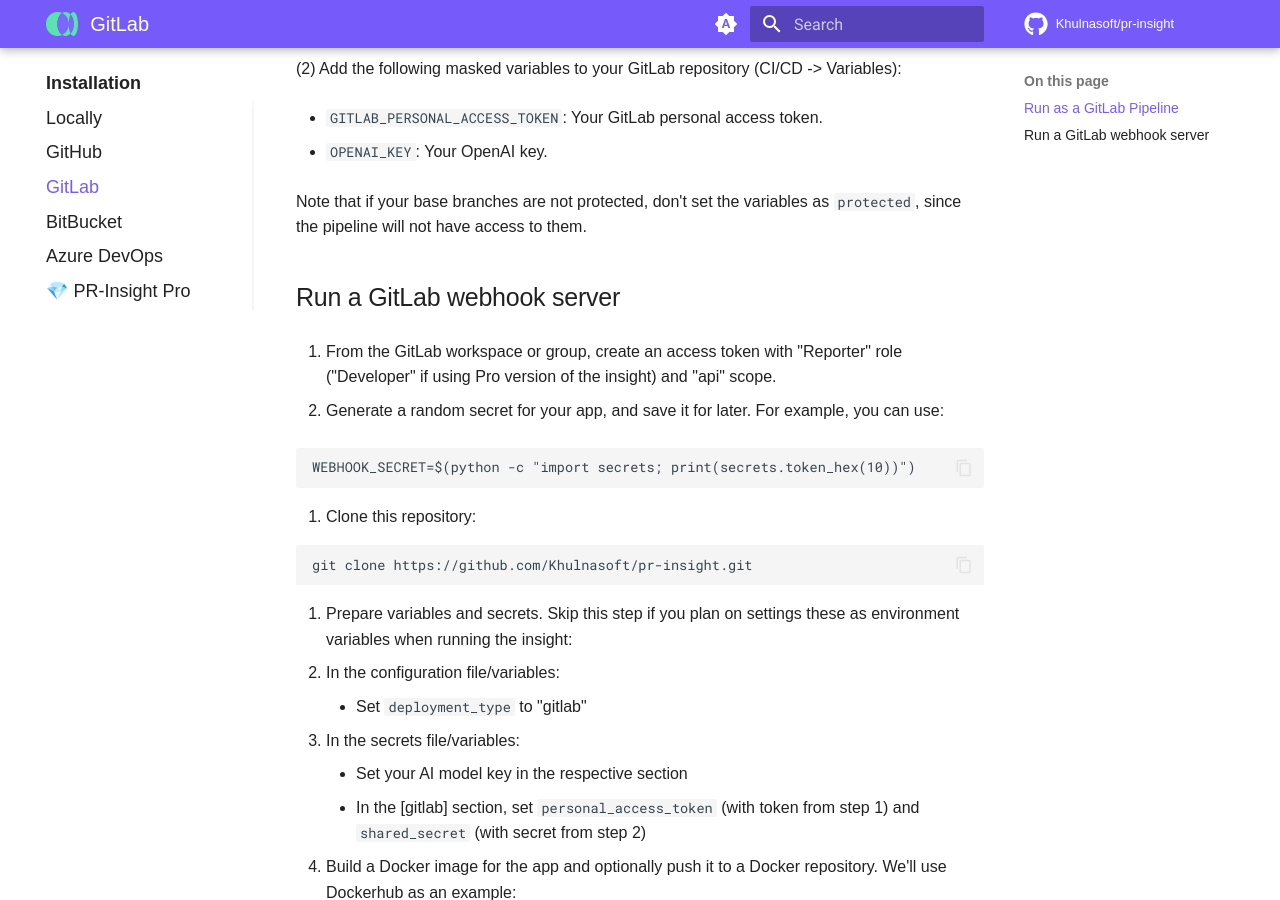
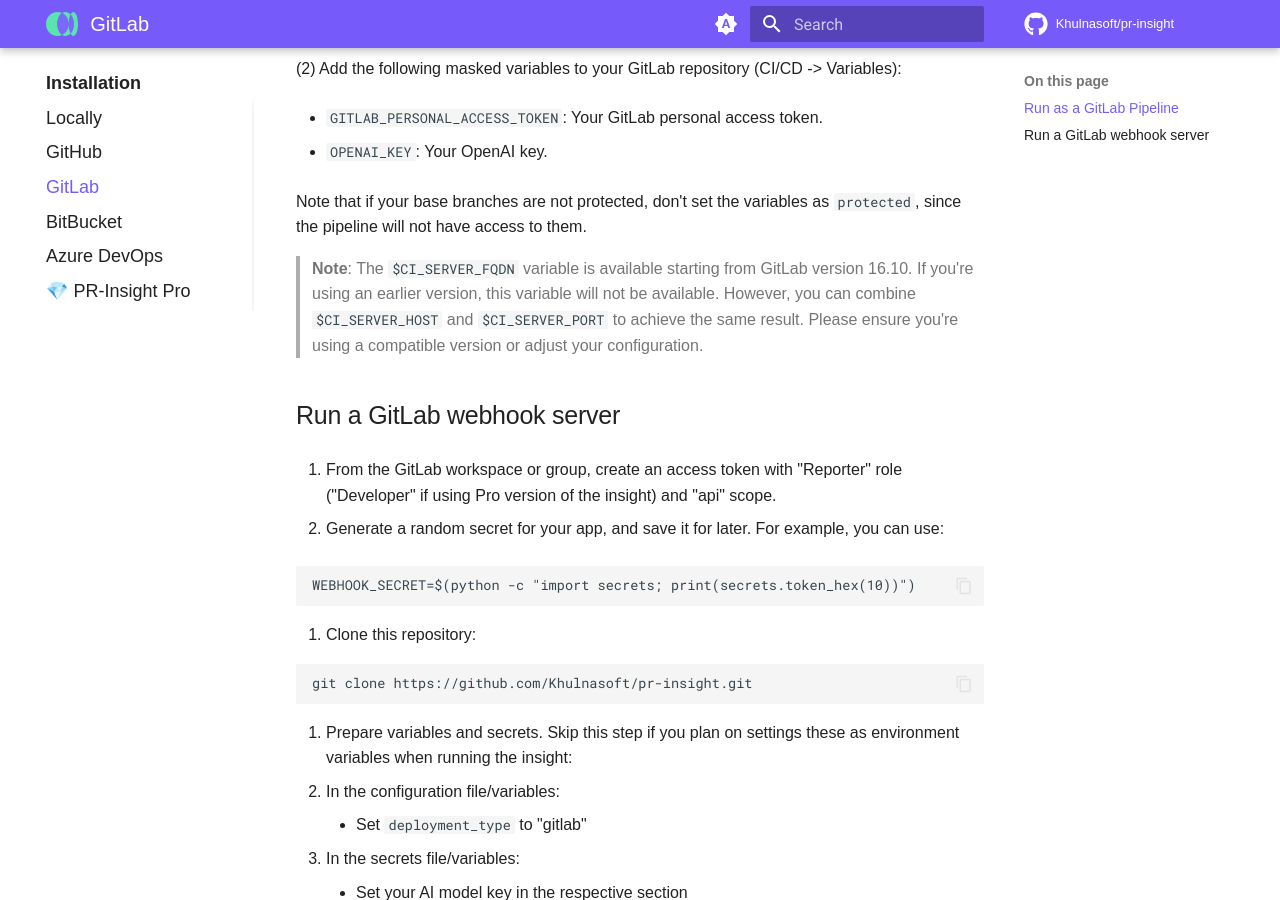
Before and after one commit to renovate-bot/khulnasoft-lab-_-pr-insight, an MkDocs documentation site: the page built from docs/docs/installation/gitlab.md, in a window 1280 px wide and 900 px high, scrolled down 880 px. Built offline with MkDocs 1.6.1 and Material for MkDocs 9.7.7, drawn with Linux system fonts in a browser that asks for light colours; comment, search, counter and statistics services are not loaded.

Commit message:
Update gitlab.md
Signed-off-by: fortishield <161459699+FortiShield@users.noreply.github.com>

```diff
--- a/docs/docs/installation/gitlab.md
+++ b/docs/docs/installation/gitlab.md
@@ -38,7 +38,7 @@ You can also modify the `script` section to run different PR-Insight commands, o
 
 Note that if your base branches are not protected, don't set the variables as `protected`, since the pipeline will not have access to them.
 
-
+> **Note**: The `$CI_SERVER_FQDN` variable is available starting from GitLab version 16.10. If you're using an earlier version, this variable will not be available. However, you can combine `$CI_SERVER_HOST` and `$CI_SERVER_PORT` to achieve the same result. Please ensure you're using a compatible version or adjust your configuration.
 
 ## Run a GitLab webhook server
 
```
